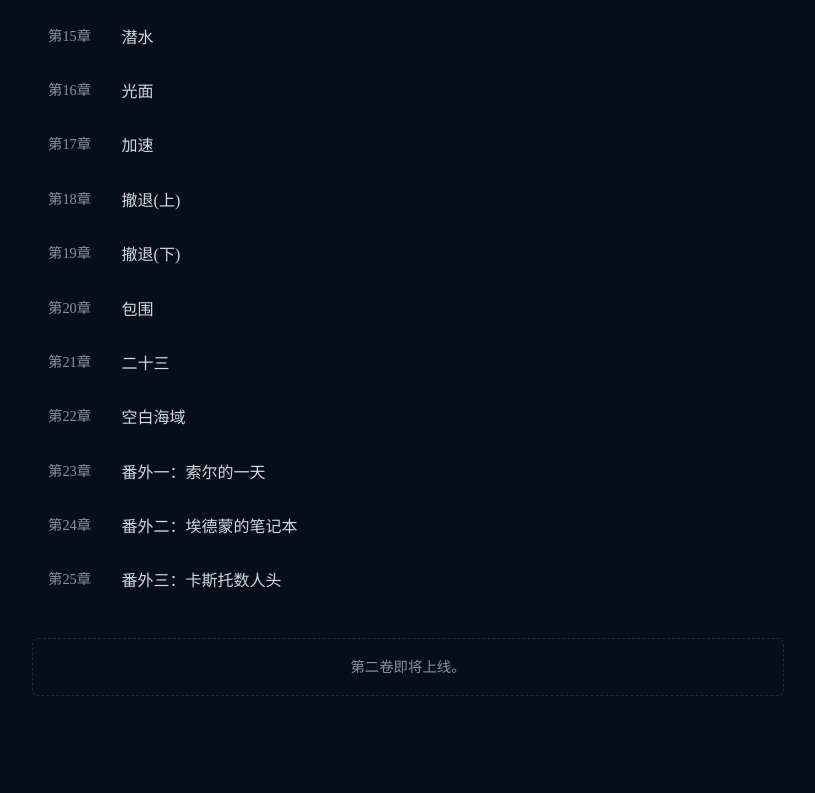
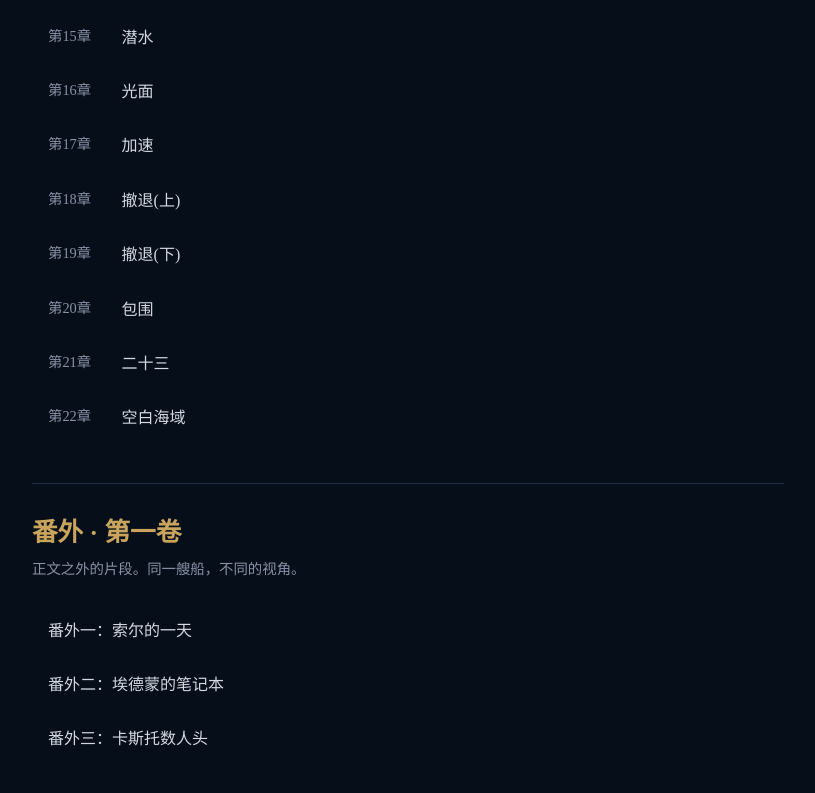
Before and after one commit to qihanwei97-debug/beyond-the-chart, an Astro site: page /story in a window 1280 px wide. Shown: the part 1059-1852 px from the top of the page, without its empty margins (232-1047 px from the left). Built offline with nearby package versions, Linux system fonts and the light colour scheme; Astro itself is replaced by a stand-in of ours.

Commit message:
V1章数更新为22章，番外独立板块
- 首页/关于页：20章→22章
- 正文目录：番外从章节列表分离，独立"番外·第一卷"板块

Co-Authored-By: Claude Opus 4.6 <noreply@anthropic.com>

```diff
--- a/src/pages/about.astro
+++ b/src/pages/about.astro
@@ -40,7 +40,7 @@ import BaseLayout from '../layouts/BaseLayout.astro';
       <h2>结构</h2>
       <p>全书规划七篇十六卷，对应七片异常海域。当前已完成前两卷：</p>
       <ul class="vol-list">
-        <li><strong>第一卷 · 空白海域</strong>（20章）— 灰鸥号首次驶入均一化海域的边缘</li>
+        <li><strong>第一卷 · 空白海域</strong>（22章）— 灰鸥号首次驶入均一化海域的边缘</li>
         <li><strong>第二卷 · 铁锚风暴</strong>（16章）— 返回文明世界后面对的制度风暴</li>
         <li><strong>第三卷 · 修正之渡</strong>（筹备中）— 被迫重返均一化海域的核心</li>
       </ul>
--- a/src/pages/index.astro
+++ b/src/pages/index.astro
@@ -44,7 +44,7 @@ const base = import.meta.env.BASE_URL;
       <a href={`${base}story/`} class="vol-card">
         <span class="vol-num">第一卷</span>
         <span class="vol-name">空白海域</span>
-        <span class="vol-info">20章 · 已完结</span>
+        <span class="vol-info">22章 · 已完结</span>
         <span class="vol-arrow">→</span>
       </a>
       <div class="vol-card vol-card--coming">
--- a/src/pages/story/index.astro
+++ b/src/pages/story/index.astro
@@ -3,6 +3,8 @@ import BaseLayout from '../../layouts/BaseLayout.astro';
 import { getCollection } from 'astro:content';
 
 const allChapters = (await getCollection('chapters')).sort((a, b) => a.data.order - b.data.order);
+const mainChapters = allChapters.filter(ch => !ch.id.includes('extra'));
+const extraChapters = allChapters.filter(ch => ch.id.includes('extra'));
 const base = import.meta.env.BASE_URL;
 ---
 
@@ -15,7 +17,7 @@ const base = import.meta.env.BASE_URL;
       <h2>第一卷 · 空白海域</h2>
       <p class="vol-desc">他们驶过了海图的边缘。在那片空白里，海水开始修正一切。</p>
       <ol class="chapter-list">
-        {allChapters.map(ch => (
+        {mainChapters.map(ch => (
           <li>
             <a href={`${base}story/${ch.id.replace(/\.md$/, '')}/`}>
               <span class="ch-num">第{String(ch.data.chapter).padStart(2, '0')}章</span>
@@ -24,8 +26,25 @@ const base = import.meta.env.BASE_URL;
           </li>
         ))}
       </ol>
-      <p class="coming-soon">第二卷即将上线。</p>
     </section>
+
+    {extraChapters.length > 0 && (
+    <section class="vol-section extra-section">
+      <h2>番外 · 第一卷</h2>
+      <p class="vol-desc">正文之外的片段。同一艘船，不同的视角。</p>
+      <ol class="chapter-list">
+        {extraChapters.map(ch => (
+          <li>
+            <a href={`${base}story/${ch.id.replace(/\.md$/, '')}/`}>
+              <span class="ch-title">{ch.data.title}</span>
+            </a>
+          </li>
+        ))}
+      </ol>
+    </section>
+    )}
+
+    <p class="coming-soon">第二卷即将上线。</p>
   </div>
 </BaseLayout>
 
@@ -71,6 +90,11 @@ const base = import.meta.env.BASE_URL;
   .ch-title {
     font-size: 1rem;
   }
+  .extra-section {
+    margin-top: 2.5rem;
+    padding-top: 2rem;
+    border-top: 1px solid var(--border);
+  }
   .coming-soon {
     color: var(--text-muted);
     font-size: 0.9rem;
```
